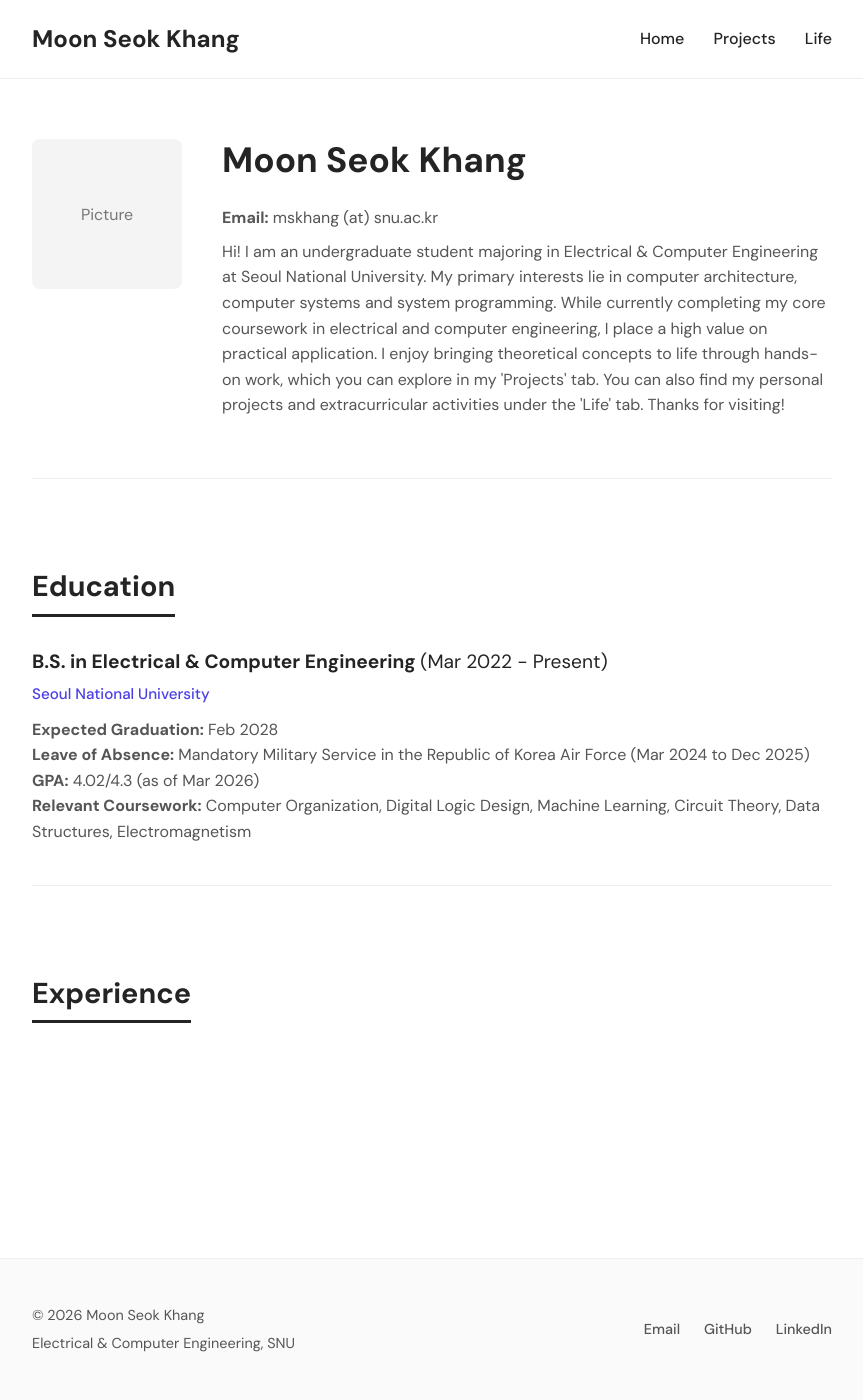
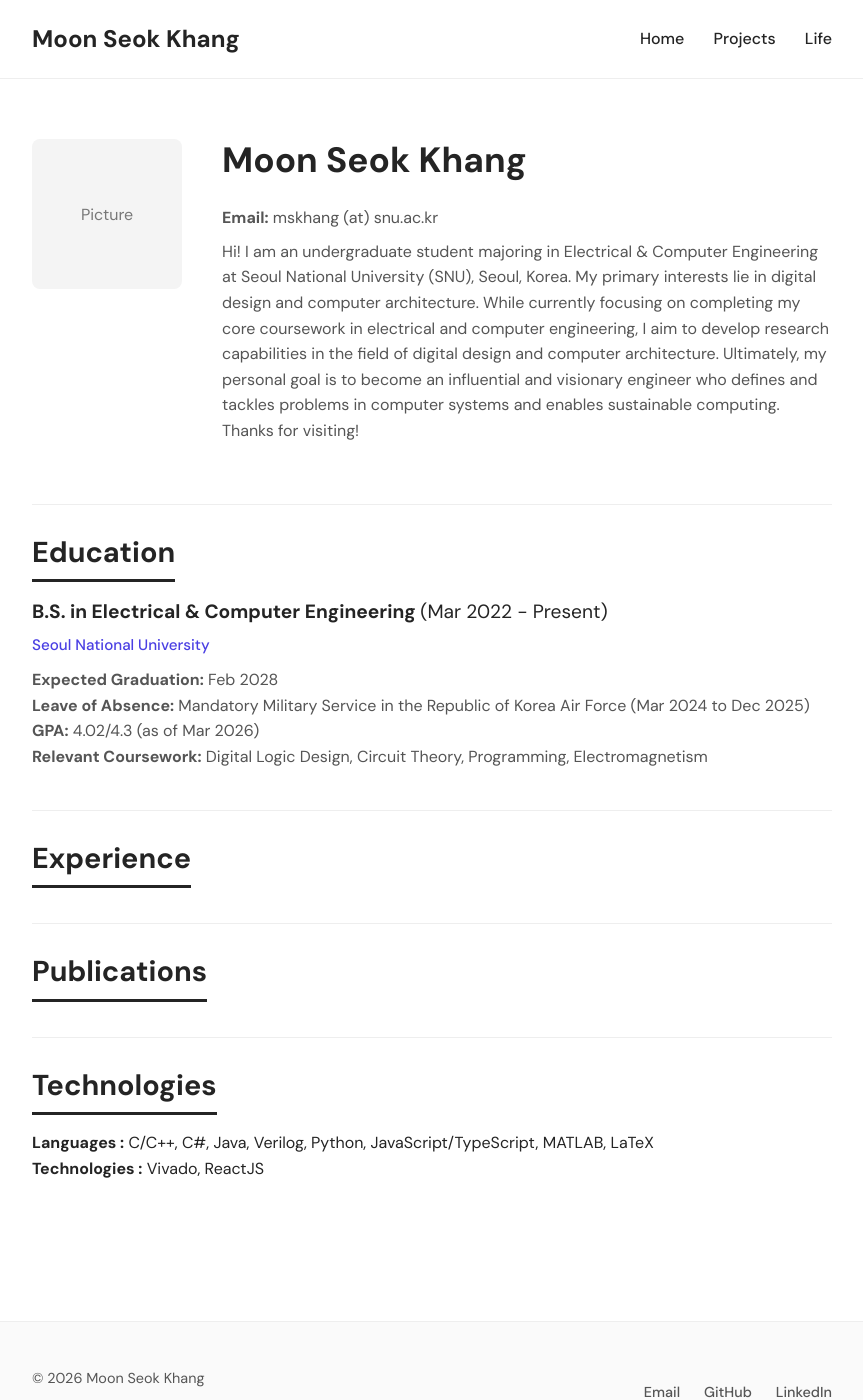
Before and after one commit to InitDevelop/initdevelop.github.io, a Jekyll site: the page built from index.md, in a window 1280 px wide and 1400 px high. Shown: the whole window, without its empty margins (208-1071 px from the left). Built offline with Jekyll 4.4.1, drawn with Linux system fonts in a browser that asks for light colours; some web fonts are replaced.

Commit message:
Fixed introduction

```diff
--- a/_config.yml
+++ b/_config.yml
@@ -18,16 +18,15 @@
 # You can create any custom variable you would like, and they will be accessible
 # in the templates via {{ site.myvariable }}.
 
-title: Your awesome title
+title: Moon Seok Khang
 email: your-email@example.com
 description: >- # this means to ignore newlines until "baseurl:"
-  Write an awesome description for your new site here. You can edit this
-  line in _config.yml. It will appear in your document head meta (for
-  Google search results) and in your feed.xml site description.
+  This is the personal blog of Moon Seok Khang, an undergraduate student
+  majoring in Electrical and Computer Engineering in Seoul National University.
 baseurl: "" # the subpath of your site, e.g. /blog
 url: "" # the base hostname & protocol for your site, e.g. http://example.com
-twitter_username: jekyllrb
-github_username:  jekyll
+twitter_username: ""
+github_username:  initdevelop
 
 # Build settings
 theme: minima
--- a/assets/css/style.css
+++ b/assets/css/style.css
@@ -106,8 +106,8 @@
 
 h2.section-title {
     font-size: 1.8rem;
-    margin-bottom: 30px;
-    margin-top: 50px;
+    margin-bottom: 15px;
+    margin-top: 10px;
     border-bottom: 3px solid var(--border-dark);
     padding-bottom: 10px;
     display: inline-block;
@@ -286,7 +286,7 @@
     border-radius: 8px;
     overflow-x: auto;
     line-height: 1.5;
-    margin: 2em 0;
+    margin: 0.8em 0;
     border: 1px solid #333;
 }
 
--- a/index.md
+++ b/index.md
@@ -14,16 +14,12 @@
         </p>
         <div class="gap"></div>
         <p>
-          Hi! I am an undergraduate student majoring in Electrical & Computer Engineering at Seoul National University.
-          My primary interests lie in computer architecture, computer systems and system programming.
-          While currently completing my core coursework in electrical and computer engineering, I place a high value on practical application.
-          I enjoy bringing theoretical concepts to life through hands-on work, which you can explore in my 'Projects' tab.
-          You can also find my personal projects and extracurricular activities under the 'Life' tab. Thanks for visiting!
+            Hi! I am an undergraduate student majoring in Electrical & Computer Engineering at Seoul National University (SNU), Seoul, Korea. My primary interests lie in digital design and computer architecture. While currently focusing on completing my core coursework in electrical and computer engineering, I aim to develop research capabilities in the field of digital design and computer architecture. Ultimately, my personal goal is to become an influential and visionary engineer who defines and tackles problems in computer systems and enables sustainable computing. Thanks for visiting!
         </p>
     </div>
 </div>
 
-<hr style="border: 0; border-top: 1px solid #eee; margin: 40px 0;">
+<hr style="border: 0; border-top: 1px solid #eee; margin: 20px 0;">
 
 <h2 class="section-title">Education</h2>
 
@@ -37,18 +33,23 @@
       <br>
       <strong>GPA:</strong> 4.02/4.3 (as of Mar 2026)
       <br>
-      <strong>Relevant Coursework:</strong> Computer Organization, Digital Logic Design, Machine Learning, Circuit Theory, Data Structures, Electromagnetism
+      <strong>Relevant Coursework:</strong> Digital Logic Design, Circuit Theory, Programming, Electromagnetism
     </p>
 </div>
 
-<hr style="border: 0; border-top: 1px solid #eee; margin: 40px 0;">
+<hr style="border: 0; border-top: 1px solid #eee; margin: 20px 0;">
 
 <h2 class="section-title">Experience</h2>
 
-<!-- <div class="entry">
-    <h3>Research Intern</h3>
-    <span class="meta">XYZXYZ Lab</span>
-    <p>
-        Lorem ipsum dolor sit amet, consectetur adipiscing elit, sed do eiusmod tempor incididunt ut labore et dolore magna aliqua. Ut enim ad minim veniam, quis nostrud exercitation.
-    </p>
-</div> -->
+<hr style="border: 0; border-top: 1px solid #eee; margin: 20px 0;">
+
+<h2 class="section-title">Publications</h2>
+
+<hr style="border: 0; border-top: 1px solid #eee; margin: 20px 0;">
+
+<h2 class="section-title">Technologies</h2>
+<p>
+    <strong>Languages :</strong> C/C++, C#, Java, Verilog, Python, JavaScript/TypeScript, MATLAB, LaTeX
+    <br>
+    <strong>Technologies :</strong> Vivado, ReactJS
+</p>
```
